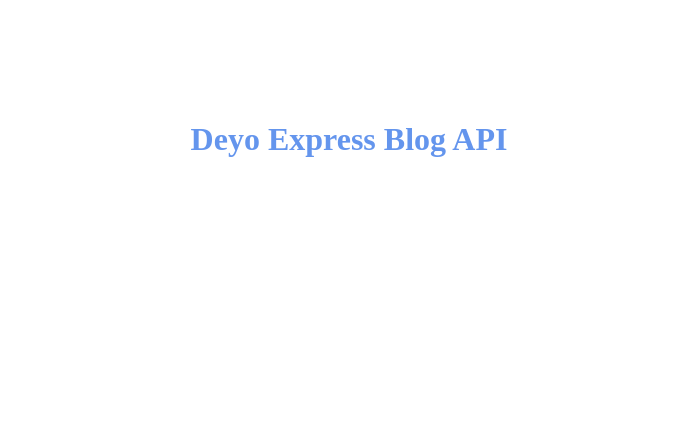
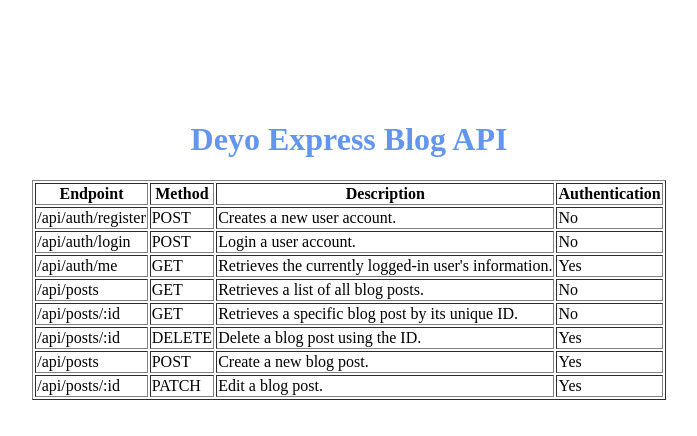
Before and after one commit to Iamdeyo/deyoor-blog-api, a website: page public/index.html in a window 1280 px wide. Shown: the whole page, without its empty margins (291-988 px from the left). Drawn offline with Linux system fonts and the light colour scheme.

Commit message:
feat: read me and HTML file updated

```diff
--- a/public/index.html
+++ b/public/index.html
@@ -1,14 +1,74 @@
 <!DOCTYPE html>
 <html lang="en">
-<head>
-    <meta charset="UTF-8">
-    <meta name="viewport" content="width=device-width, initial-scale=1.0">
+  <head>
+    <meta charset="UTF-8" />
+    <meta name="viewport" content="width=device-width, initial-scale=1.0" />
     <title>Deyo blog api</title>
-</head>
-<body>
-    <h1 style="color: cornflowerblue; padding-top: 100px; text-align: center;">
-        Deyo Express Blog API
+  </head>
+  <body>
+    <h1 style="color: cornflowerblue; padding-top: 100px; text-align: center">
+      Deyo Express Blog API
     </h1>
 
-</body>
+    <table border="1" style="margin: auto;">
+      <thead>
+        <tr>
+          <th>Endpoint</th>
+          <th>Method</th>
+          <th>Description</th>
+          <th>Authentication</th>
+        </tr>
+      </thead>
+      <tbody>
+        <tr>
+          <td>/api/auth/register</td>
+          <td>POST</td>
+          <td>Creates a new user account.</td>
+          <td>No</td>
+        </tr>
+        <tr>
+          <td>/api/auth/login</td>
+          <td>POST</td>
+          <td>Login a user account.</td>
+          <td>No</td>
+        </tr>
+        <tr>
+          <td>/api/auth/me</td>
+          <td>GET</td>
+          <td>Retrieves the currently logged-in user's information.</td>
+          <td>Yes</td>
+        </tr>
+        <tr>
+          <td>/api/posts</td>
+          <td>GET</td>
+          <td>Retrieves a list of all blog posts.</td>
+          <td>No</td>
+        </tr>
+        <tr>
+          <td>/api/posts/:id</td>
+          <td>GET</td>
+          <td>Retrieves a specific blog post by its unique ID.</td>
+          <td>No</td>
+        </tr>
+        <tr>
+          <td>/api/posts/:id</td>
+          <td>DELETE</td>
+          <td>Delete a blog post using the ID.</td>
+          <td>Yes</td>
+        </tr>
+        <tr>
+          <td>/api/posts</td>
+          <td>POST</td>
+          <td>Create a new blog post.</td>
+          <td>Yes</td>
+        </tr>
+        <tr>
+          <td>/api/posts/:id</td>
+          <td>PATCH</td>
+          <td>Edit a blog post.</td>
+          <td>Yes</td>
+        </tr>
+      </tbody>
+    </table>
+  </body>
 </html>
--- a/src/controllers/post.js
+++ b/src/controllers/post.js
@@ -59,7 +59,7 @@ const editPost = asyncWrapper(async (req, res) => {
       image,
     },
   });
-  return response(res, StatusCodes.CREATED, "post created sucessfully", post);
+  return response(res, StatusCodes.CREATED, "post updated sucessfully", post);
 });
 
 const deletePost = asyncWrapper(async (req, res) => {
```
Also changed, not shown: README.md.
